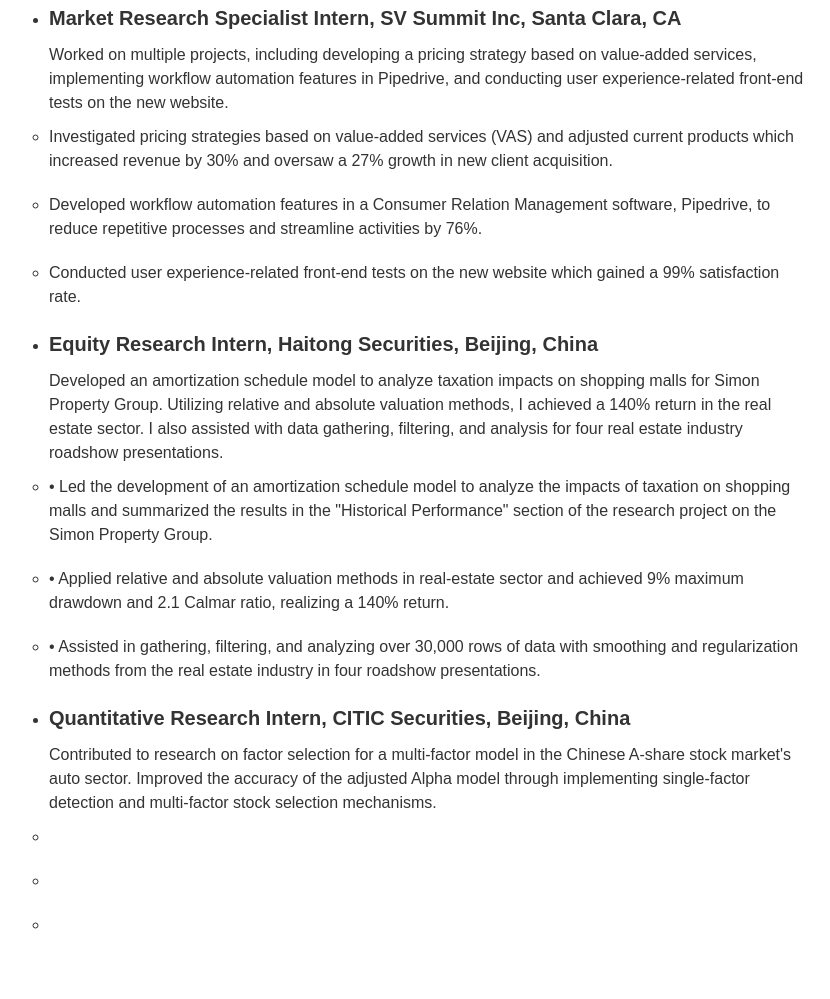
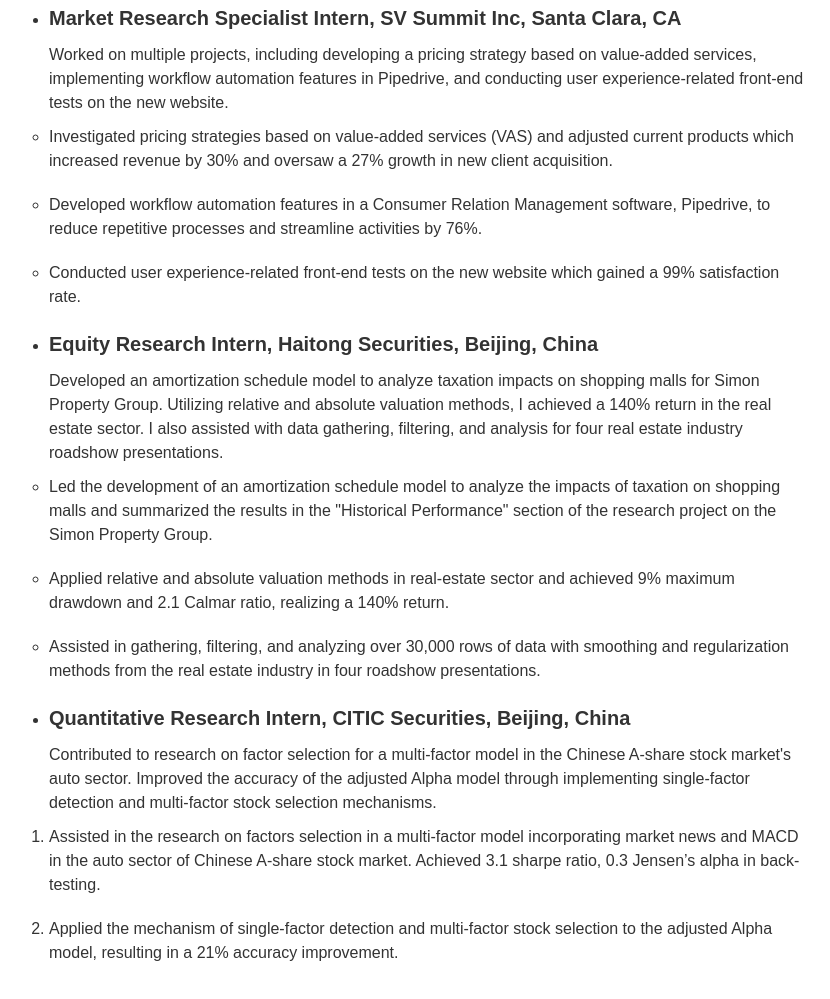
Before and after one commit to ccming1006/ccm1006.github.io, a plain HTML site: page index.html in a window 1280 px wide. Shown: the part 791-1790 px from the top of the page, without its empty margins (211-1041 px from the left). Drawn offline with Linux system fonts and the light colour scheme.

Commit message:
changed bullet points

```diff
--- a/index.html
+++ b/index.html
@@ -45,19 +45,18 @@
           <h3>Equity Research Intern, Haitong Securities, Beijing, China</h3>
           <p>Developed an amortization schedule model to analyze taxation impacts on shopping malls for Simon Property Group. Utilizing relative and absolute valuation methods, I achieved a 140% return in the real estate sector. I also assisted with data gathering, filtering, and analysis for four real estate industry roadshow presentations.</p>
           <ul>
-            <li>•	Led the development of an amortization schedule model to analyze the impacts of taxation on shopping malls and summarized the results in the "Historical Performance" section of the research project on the Simon Property Group.  </li>
-            <li>•	Applied relative and absolute valuation methods in real-estate sector and achieved 9% maximum drawdown and 2.1 Calmar ratio, realizing a 140% return.  </li>
-            <li>•	Assisted in gathering, filtering, and analyzing over 30,000 rows of data with smoothing and regularization methods from the real estate industry in four roadshow presentations. </li>
+            <li>Led the development of an amortization schedule model to analyze the impacts of taxation on shopping malls and summarized the results in the "Historical Performance" section of the research project on the Simon Property Group.  </li>
+            <li>Applied relative and absolute valuation methods in real-estate sector and achieved 9% maximum drawdown and 2.1 Calmar ratio, realizing a 140% return.  </li>
+            <li>Assisted in gathering, filtering, and analyzing over 30,000 rows of data with smoothing and regularization methods from the real estate industry in four roadshow presentations. </li>
           </ul>
         </li>
         <li>
           <h3>Quantitative Research Intern, CITIC Securities, Beijing, China</h3>
           <p>Contributed to research on factor selection for a multi-factor model in the Chinese A-share stock market's auto sector. Improved the accuracy of the adjusted Alpha model through implementing single-factor detection and multi-factor stock selection mechanisms.</p>
-          <ul>
-            <li> </li>
-            <li> </li>
-            <li> </li>
-          </ul>
+          <ol>
+            <li> Assisted in the research on factors selection in a multi-factor model incorporating market news and MACD in the auto sector of Chinese A-share stock market. Achieved 3.1 sharpe ratio, 0.3 Jensen’s alpha in back-testing.</li>
+            <li> Applied the mechanism of single-factor detection and multi-factor stock selection to the adjusted Alpha model, resulting in a 21% accuracy improvement.</li>
+          </ol>
         </li>
       </ul>
     </section>
```
